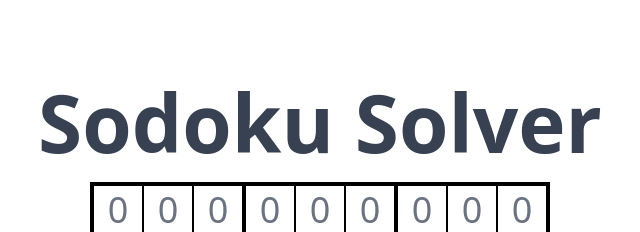
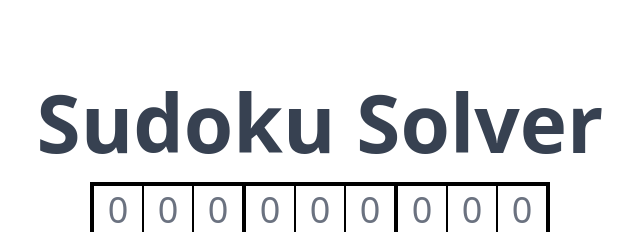
Before and after one commit to AMHaag/sudoku-solver, a Next.js app: page / in a window 1280 px wide. Shown: the top 232 px of the page, without its empty margins (320-960 px from the left). Built offline with nearby package versions, Linux system fonts and the light colour scheme.

Commit message:
Fixed Typo of Sudoku

```diff
--- a/algorithm/classes.mjs
+++ b/algorithm/classes.mjs
@@ -757,7 +757,7 @@ export class NumbersAvailable {
       throw 'ERROR:Invalid number';
     }
     if (num < 1 || num > 9) {
-      throw 'ERROR: We only use numbers 1-9 in Sodoku bud.';
+      throw 'ERROR: We only use numbers 1-9 in Sudoku bud.';
     }
     if (typeof avail !== Number) {
       throw 'ERROR: avail must be a Number';
@@ -809,7 +809,7 @@ export class NumbersAvailable {
       throw 'ERROR:Invalid number';
     }
     if (num < 1 || num > 9) {
-      throw 'ERROR: We only use numbers 1-9 in Sodoku bud.';
+      throw 'ERROR: We only use numbers 1-9 in Sudoku bud.';
     }
     switch (num) {
       case 1:
--- a/package.json
+++ b/package.json
@@ -1,7 +1,7 @@
 {
-  "name": "sodoku-solver",
-  "version": "0.1.0",
-  "private": true,
+  "name": "sudoku-solver",
+  "version": "1.0.0",
+  "private": false,
   "scripts": {
     "dev": "next dev",
     "build": "next build",
--- a/src/pages/index.tsx
+++ b/src/pages/index.tsx
@@ -9,14 +9,14 @@ const Home: NextPage = () => {
   return (
     <>
       <Head>
-        <title>Sodoku Solver</title>
-        <meta name="sodoku solver" content="game" />
+        <title>Sudoku Solver</title>
+        <meta name="sudoku solver" content="game" />
         <link rel="icon" href="/favicon.ico" />
       </Head>
       <div className={styles.containerOuter}>
         <div className={styles.containerInner}>
           <h1 className={styles.title}>
-            Sodoku Solver
+            Sudoku Solver
           </h1>
           <BoardForm/>
         </div>
```
Also changed, not shown: outputLog.txt (deleted), 1 other file (tests, documents, lock files or other folders).
